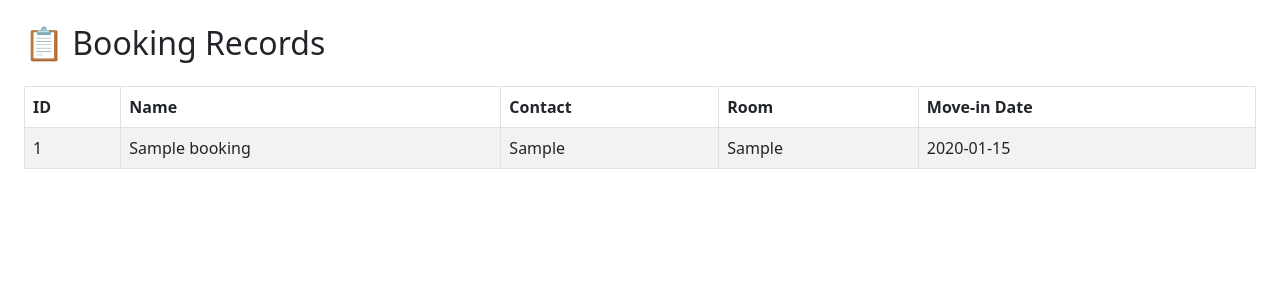
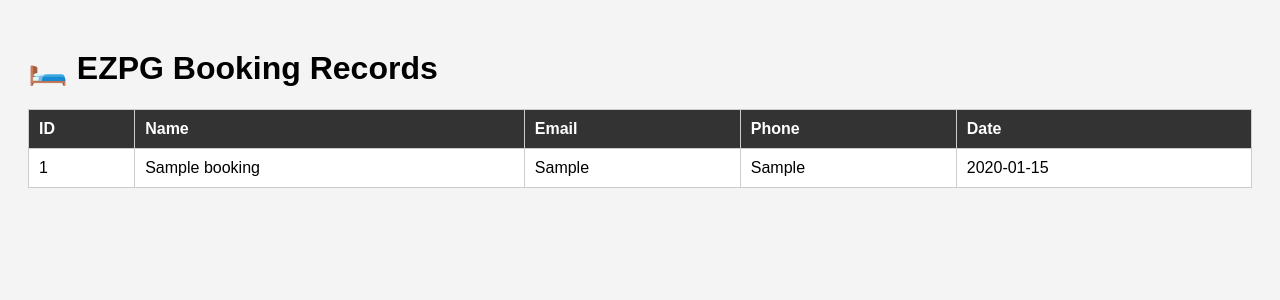
Before and after one commit to aymnsk/ezpg-backend, a Flask app: page /admin in a window 1280 px wide. Shown: the top 300 px of the page. Run offline with Flask 3, Linux system fonts and the light colour scheme; tables that the repository leaves empty hold one stand-in row (values such as "Sample post").

Commit message:
Update admin.html

```diff
--- a/templates/admin.html
+++ b/templates/admin.html
@@ -2,32 +2,52 @@
 <html lang="en">
 <head>
   <meta charset="UTF-8">
-  <title>Admin – EZPG</title>
-  <link href="https://cdn.jsdelivr.net/npm/bootstrap@5.3.0/dist/css/bootstrap.min.css" rel="stylesheet">
+  <title>EZPG Admin Panel</title>
+  <style>
+    body {
+      font-family: sans-serif;
+      padding: 20px;
+      background: #f4f4f4;
+    }
+    table {
+      width: 100%;
+      border-collapse: collapse;
+      background: #fff;
+    }
+    th, td {
+      border: 1px solid #ccc;
+      padding: 10px;
+      text-align: left;
+    }
+    th {
+      background: #333;
+      color: #fff;
+    }
+  </style>
 </head>
-<body class="p-4">
-  <h2 class="mb-4">📋 Booking Records</h2>
-  <table class="table table-bordered table-striped">
-    <thead>
+<body>
+  <h1>🛏️ EZPG Booking Records</h1>
+  {% if bookings %}
+    <table>
       <tr>
         <th>ID</th>
         <th>Name</th>
-        <th>Contact</th>
-        <th>Room</th>
-        <th>Move-in Date</th>
+        <th>Email</th>
+        <th>Phone</th>
+        <th>Date</th>
       </tr>
-    </thead>
-    <tbody>
-      {% for booking in bookings %}
+      {% for b in bookings %}
       <tr>
-        <td>{{ booking[0] }}</td>
-        <td>{{ booking[1] }}</td>
-        <td>{{ booking[2] }}</td>
-        <td>{{ booking[3] }}</td>
-        <td>{{ booking[4] }}</td>
+        <td>{{ b[0] }}</td>
+        <td>{{ b[1] }}</td>
+        <td>{{ b[2] }}</td>
+        <td>{{ b[3] }}</td>
+        <td>{{ b[4] }}</td>
       </tr>
       {% endfor %}
-    </tbody>
-  </table>
+    </table>
+  {% else %}
+    <p>No bookings yet.</p>
+  {% endif %}
 </body>
 </html>
```
